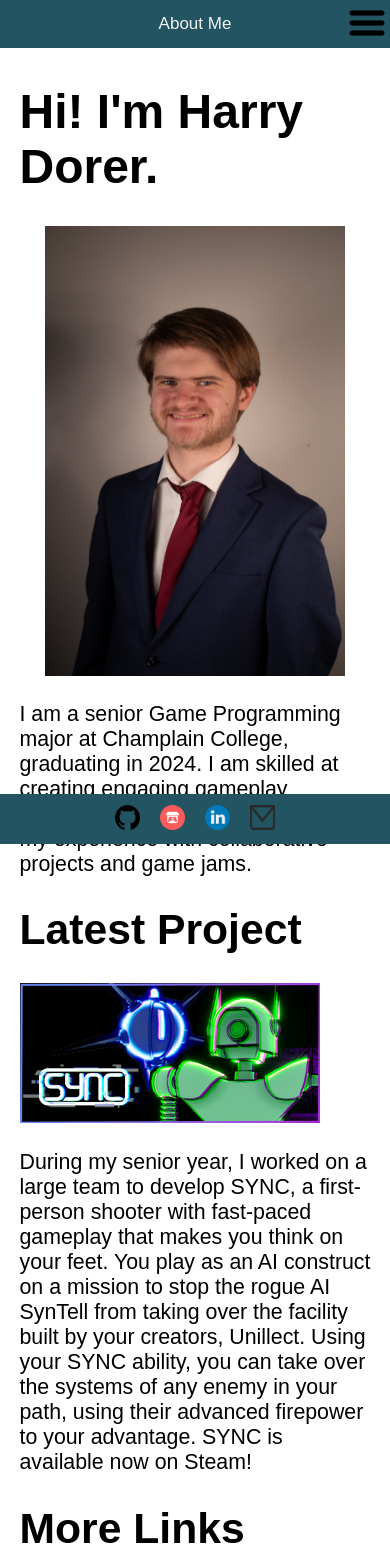
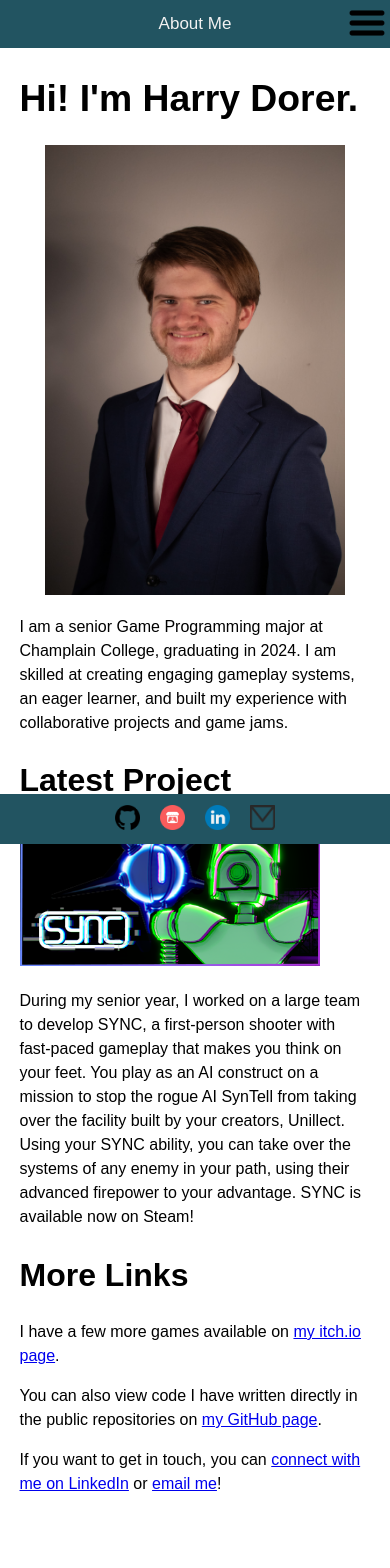
Before and after one commit to hdorer/hdorer.github.io, a React (Vite) app: page / in a window 390 px wide. Shown: the top 1568 px of the page. Built offline with nearby package versions, Linux system fonts and the light colour scheme.

Commit message:
Update page css for mobile

```diff
--- a/src/routes/page.css
+++ b/src/routes/page.css
@@ -42,8 +42,15 @@ body{
 	.content-container {
 		padding: 1% 5% 5% 5%;
 	}
+	.page-title {
+		font-size: 28pt;
+	}
 	.content-block {
 		flex-direction: column-reverse;
+	}
+	.content-text {
+		font-size: 12pt;
+		line-height: 1.5;
 	}
 	.content-text img {
 		max-width: 300px;
```
